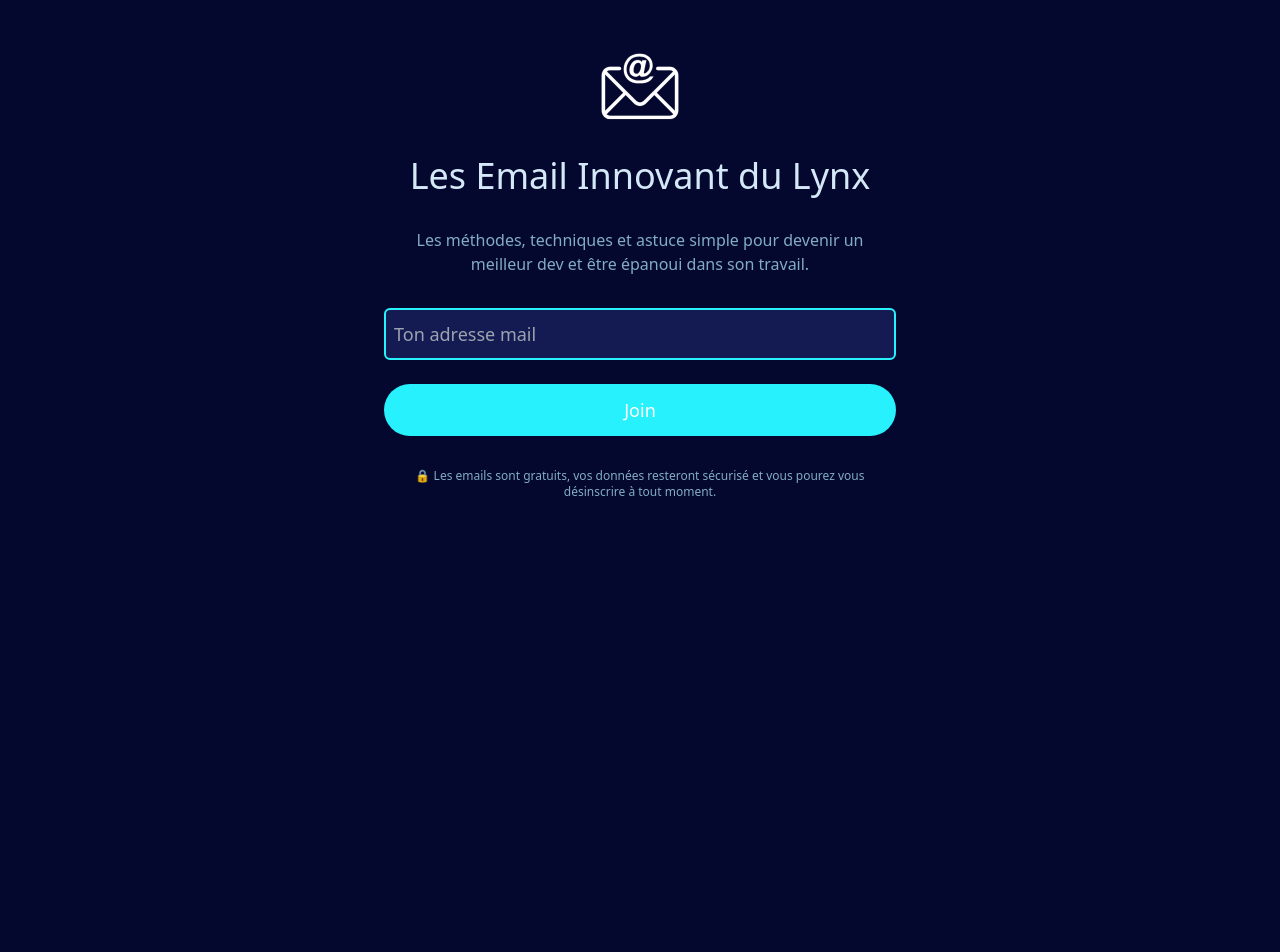
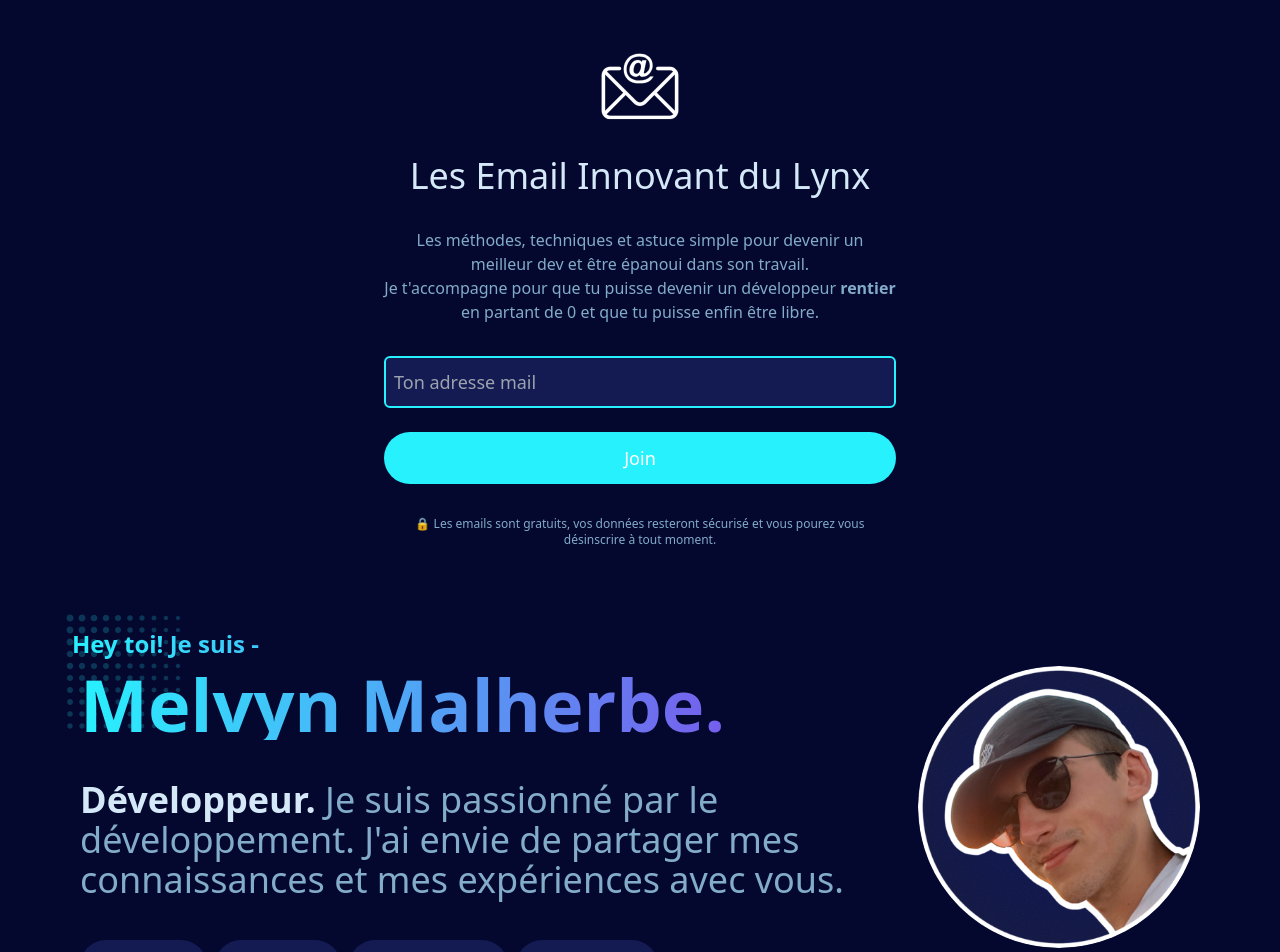
Before and after one commit to villou/melvynx-web-v3, a Next.js app: page /emails in a window 1280 px wide. Shown: the top 952 px of the page. Before the commit the page ends 800 px from the top, so only its background shows below. Built offline with nearby package versions, Linux system fonts and the light colour scheme.

Commit message:
add more information in email

```diff
--- a/pages/emails.tsx
+++ b/pages/emails.tsx
@@ -1,6 +1,7 @@
 import Head from 'next/head';
 import React, { FormEvent } from 'react';
 import { EmailsForm } from '~/components/emails/emails-form/EmailsForm';
+import { Profile } from '~/components/landing-page/profile/Profile';
 import styles from '../styles/Emails.module.css';
 
 type EmailType = {
@@ -41,6 +42,9 @@ export default function emails() {
         <p className="text-base text-textSecondary ">
           Les méthodes, techniques et astuce simple pour devenir un meilleur dev
           et être épanoui dans son travail.
+          <br />
+          Je t'accompagne pour que tu puisse devenir un développeur{' '}
+          <b>rentier</b> en partant de 0 et que tu puisse enfin être libre.
         </p>
         <EmailsForm placeholder="Ton adresse mail" />
         <p className="text-textSecondary text-xs">
@@ -48,6 +52,16 @@ export default function emails() {
           pourez vous désinscrire à tout moment.
         </p>
       </div>
+      <div className="my-20">
+        <Profile
+          className=""
+          upperName="Hey toi! Je suis -"
+          descriptionHighlight="Développeur."
+          description="Je suis passionné par le développement. J'ai envie de partager mes connaissances et mes expériences avec vous."
+          fullScreenSize={false}
+        />
+      </div>
+      <div className="my-20"></div>
     </>
   );
 }
--- a/src/components/landing-page/profile/Profile.tsx
+++ b/src/components/landing-page/profile/Profile.tsx
@@ -1,27 +1,44 @@
 import clsx from 'clsx';
 import Image from 'next/image';
+import { PropsWithChildren } from 'react';
 import { animated, useSpring } from 'react-spring';
 import ContactButton from '../ContactButton';
 import styles from './Profile.module.css';
 
-export const Profile = ({ className }: { className?: string }) => (
+type ProfileProps = {
+  className?: string;
+  upperName?: string;
+  name?: string;
+  descriptionHighlight?: string;
+  description?: string;
+  fullScreenSize?: boolean;
+};
+
+export const Profile = ({
+  className,
+  upperName = "Hey there! I'm -",
+  name = 'Melvyn Malherbe',
+  descriptionHighlight = 'Software Enginner.',
+  description = 'Self-taught since I was 12 years old, then apprenticed in a company',
+  fullScreenSize = true,
+}: ProfileProps) => (
   <div
     className={clsx(
-      'flex justify-center sm:justify-between w-full items-center gap-6 sm:gap-12  flex-col-reverse sm:flex-row',
-      styles.profileHeight
+      'flex justify-center sm:justify-between w-full items-center gap-6 sm:gap-12 flex-col-reverse sm:flex-row',
+      { [styles.profileHeight]: fullScreenSize },
+      className
     )}
   >
     <div className="flex flex-col gap-6 sm:gap-10 w-full">
       <div className="w-fit flex flex-col gap-2 relative">
         <img src="/images/point-bg.svg" className={styles.pointBg} />
         <p className="text-gradient-primary text-2xl font-bold relative right-2">
-          Hey there! I'm -
+          {upperName}
         </p>
-        <Title />
+        <Title>{name}.</Title>
       </div>
       <p className="text-3xl sm:text-4xl text-textSecondary">
-        <b className="text-textPrimary">Software Enginner.</b> Self-taught since
-        I was 12 years old, then apprenticed in a company
+        <b className="text-textPrimary">{descriptionHighlight}</b> {description}
       </p>
       <ContactButton />
     </div>
@@ -32,7 +49,7 @@ export const Profile = ({ className }: { className?: string }) => (
 );
 
 const Picture = () => {
-  const style = useSpring({
+  const [style, api] = useSpring(() => ({
     from: { transform: 'scale(0) rotate(-160deg)' },
     to: { transform: 'scale(1) rotate(0deg)' },
     config: {
@@ -40,9 +57,15 @@ const Picture = () => {
       friction: 12,
       mass: 1.2,
     },
-  });
+  }));
   return (
-    <animated.div style={style} className="w-44 h-44 sm:w-fit sm:h-fit">
+    <animated.div
+      style={style}
+      onClick={() => {
+        api.start();
+      }}
+      className="w-44 h-44 sm:w-fit sm:h-fit"
+    >
       <Image
         width={400}
         height={400}
@@ -54,7 +77,7 @@ const Picture = () => {
   );
 };
 
-const Title = () => {
+const Title = ({ children }: PropsWithChildren<{}>) => {
   const style = useSpring({
     from: { transform: 'scale(0)' },
     to: { transform: 'scale(1)' },
@@ -69,7 +92,7 @@ const Title = () => {
       style={style}
       className="text-6xl sm:text-7xl font-bold text-gradient-primary"
     >
-      Melvyn Malherbe.
+      {children}
     </animated.h1>
   );
 };
```
